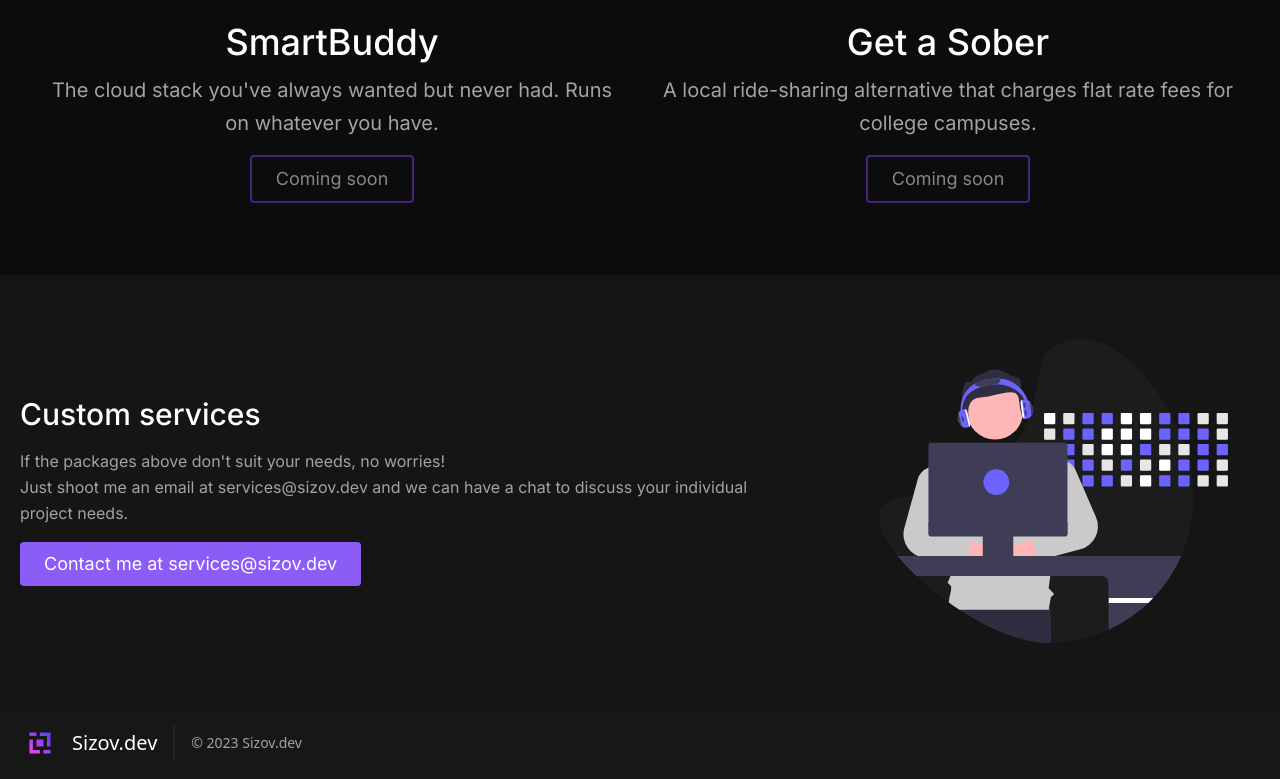
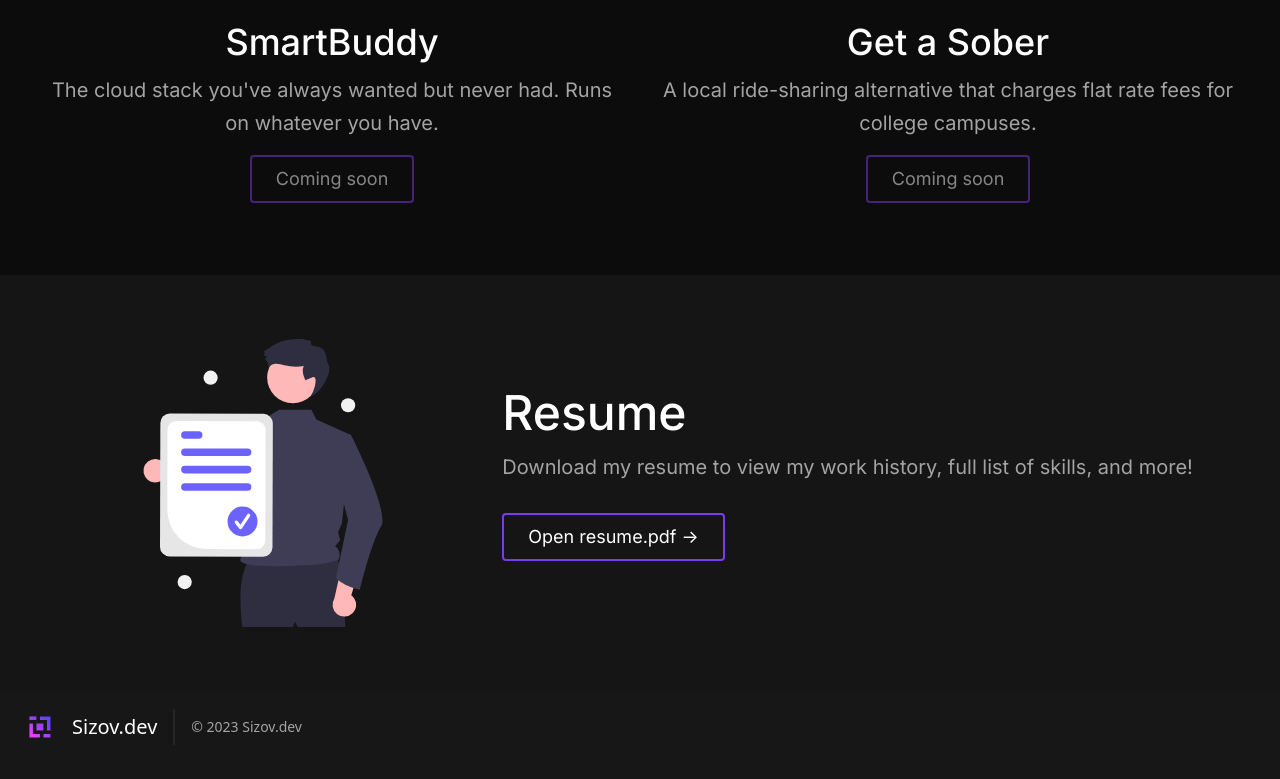
Before and after one commit to AKSizov/sizov.dev, a Next.js app: page /about in a window 1280 px wide. Shown: the part 1462-2241 px from the top of the page. Built offline with nearby package versions, Linux system fonts and the light colour scheme.

Commit message:
new: add resume section

```diff
--- a/pages/about.tsx
+++ b/pages/about.tsx
@@ -1,6 +1,6 @@
 import Head from 'next/head'
 import Image from 'next/image'
-import resheader from '../public/undraw_message_sent_re_q2kl.svg'
+import resheader from '../public/undraw_certificate_re_yadi.svg'
 import soonimg from '../public/pop-zebra-4q3Ogm3Kt44-unsplash.webp'
 import colabimg from '../public/undraw_developer_activity_re_39tg.svg'
 import { Inter } from '@next/font/google'
@@ -34,7 +34,7 @@ export default function Home() {
               <div className='h-0.5 w-32 bg-neutral-300 mt-4'></div>
               <p className='text-2xl mt-4 text-center lg:text-left'>I'm a full stack developer and system administrator who has been in the industry for  over 8+ years. I've developed software for startups, open source projects, and major corporations</p>
               <div className="flex flex-col sm:flex-row justify-center my-8 mt-6 gap-4 w-full sm:w-auto">
-                <a href='#4'>
+                <a href='#resume'>
                   <button className="text-white border-2 rounded border-violet-600 py-2 px-6 hover:bg-violet-600 text-lg text-center w-full sm:w-auto">View my resume -&gt;</button>
                 </a>
                 <a href='#2'>
@@ -290,7 +290,7 @@ export default function Home() {
 
         <section className="text-neutral-400 bg-neutral-900/0 backdrop-brightness-50 body-font flex flex-col py-4 px-6" id='3'>
           <div className='my-16 flex flex-col lg:mx-16'>
-            <h1 className='text-5xl text-white font-bold text-center my-2'>Projects</h1>
+            <h1 className='text-5xl text-white font-medium text-center my-2'>Projects</h1>
             <p className='text-xl text-center'>Take a look at what I'm working on, and what's coming next.</p>
           </div>
           <div className="flex flex-wrap text-center">
@@ -317,31 +317,17 @@ export default function Home() {
           </div>
         </section>
 
-        <section className="text-neutral-400 bg-neutral-900/90 backdrop-brightness-50 body-font">
-          <div className="container px-5 py-8 mx-auto flex flex-wrap items-center">
-            <div className="lg:w-3/5 md:w-1/2 md:pr-16 lg:pr-0 pr-0">
-              <h1 className="title-font font-medium text-3xl text-white">Custom services</h1>
-              <p className="leading-relaxed my-4">
-                If the packages above don't suit your needs, no worries! <br />
-                Just shoot me an email at s‌erv‌ices‌@si‌zov.dev and we can have a chat to discuss your individual project needs.
+        <section className="text-neutral-400 bg-neutral-900/90 backdrop-brightness-50 body-font" id='resume'>
+          <div className="px-6 py-8 mx-auto flex flex-col lg:flex-row justify-evenly items-center">
+            <Image className="w-72 h-72 m-8" alt="hero" src={resheader} />
+            <div className="flex flex-col justify-center">
+              <h1 className="font-medium text-5xl text-white text-center lg:text-left">Resume</h1>
+              <p className="text-xl my-4 text-center lg:text-left">
+                Download my resume to view my work history, full list of skills, and more!
               </p>
-              <a href='mailto:services@sizov.dev'>
-                <button className="inline-flex text-white bg-violet-500 border-0 py-2 px-6 focus:outline-none hover:bg-violet-600 rounded text-lg">Contact me at services@sizov.dev</button>
+              <a className='text-center lg:text-left' target="_blank" href='/sizov_resume.pdf'>
+                <button className="text-white border-2 rounded border-violet-600 py-2 px-6 text-lg text-center w-full sm:w-auto my-4">Open resume.pdf -&gt;</button>
               </a>
-            </div>
-            <div className="lg:w-2/6 md:w-1/2 bg-opacity-50 rounded-lg p-8 flex flex-col md:ml-auto w-full mt-10 md:mt-0">
-              <Image className="object-cover object-center rounded" alt="hero" src={colabimg} />
-              {/* <h2 className="text-white text-lg font-medium title-font mb-5">Sign Up</h2>
-              <div className="relative mb-4">
-                <label for="full-name" className="leading-7 text-sm text-neutral-400">Full Name</label>
-                <input type="text" id="full-name" name="full-name" className="w-full bg-neutral-600 bg-opacity-20 focus:bg-transparent focus:ring-2 focus:ring-violet-900 rounded border border-neutral-600 focus:border-violet-500 text-base outline-none text-neutral-100 py-1 px-3 leading-8 transition-colors duration-200 ease-in-out"></input>
-              </div>
-              <div className="relative mb-4">
-                <label for="email" className="leading-7 text-sm text-neutral-400">Email</label>
-                <input type="email" id="email" name="email" className="w-full bg-neutral-600 bg-opacity-20 focus:bg-transparent focus:ring-2 focus:ring-violet-900 rounded border border-neutral-600 focus:border-violet-500 text-base outline-none text-neutral-100 py-1 px-3 leading-8 transition-colors duration-200 ease-in-out"></input>
-              </div>
-              <button className="text-white bg-violet-500 border-0 py-2 px-8 focus:outline-none hover:bg-violet-600 rounded text-lg">Button</button>
-              <p className="text-xs mt-3">Literally you probably haven't heard of them jean shorts.</p> */}
             </div>
           </div>
         </section>
```
Also changed, not shown: public/undraw_certificate_re_yadi.svg (added).
